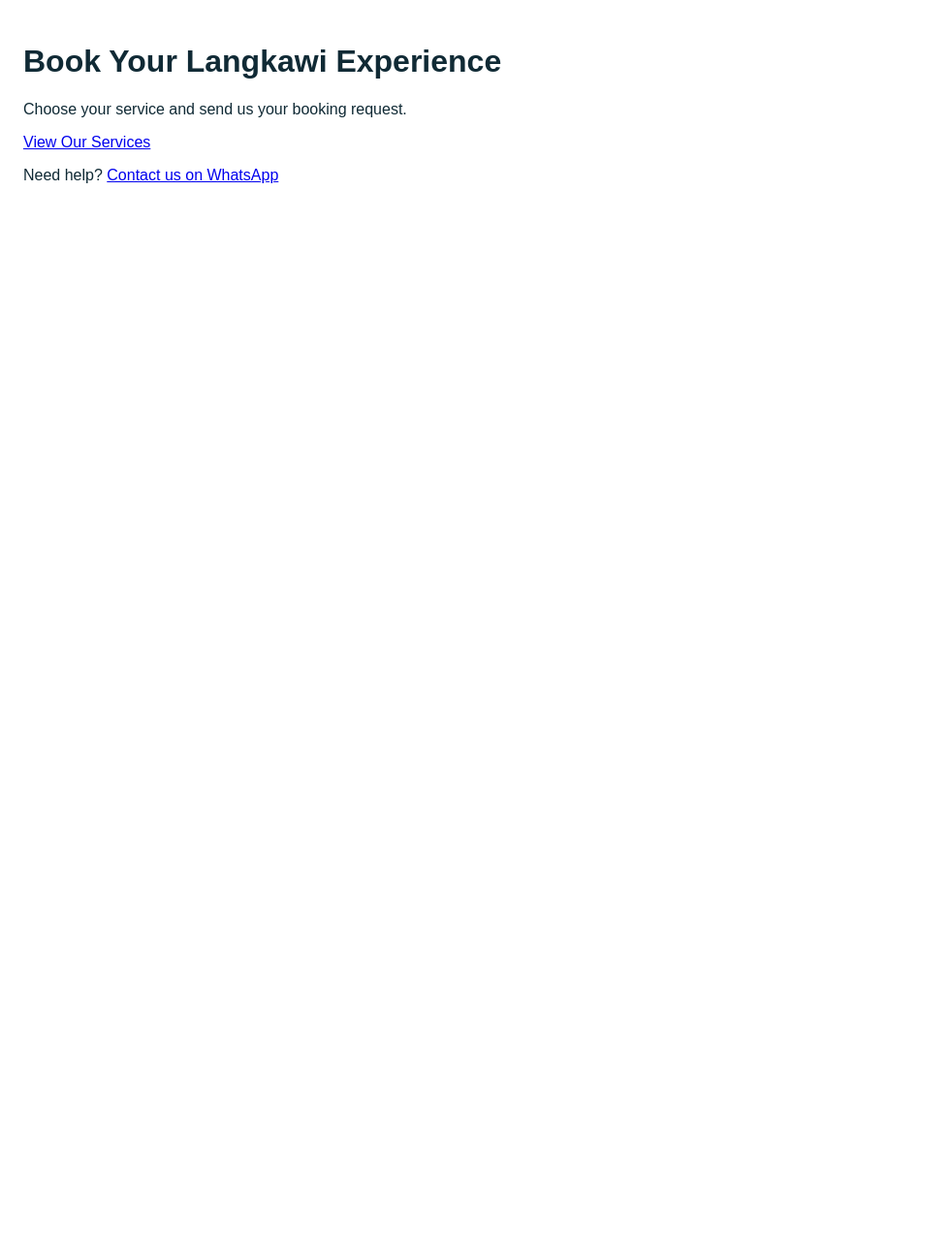
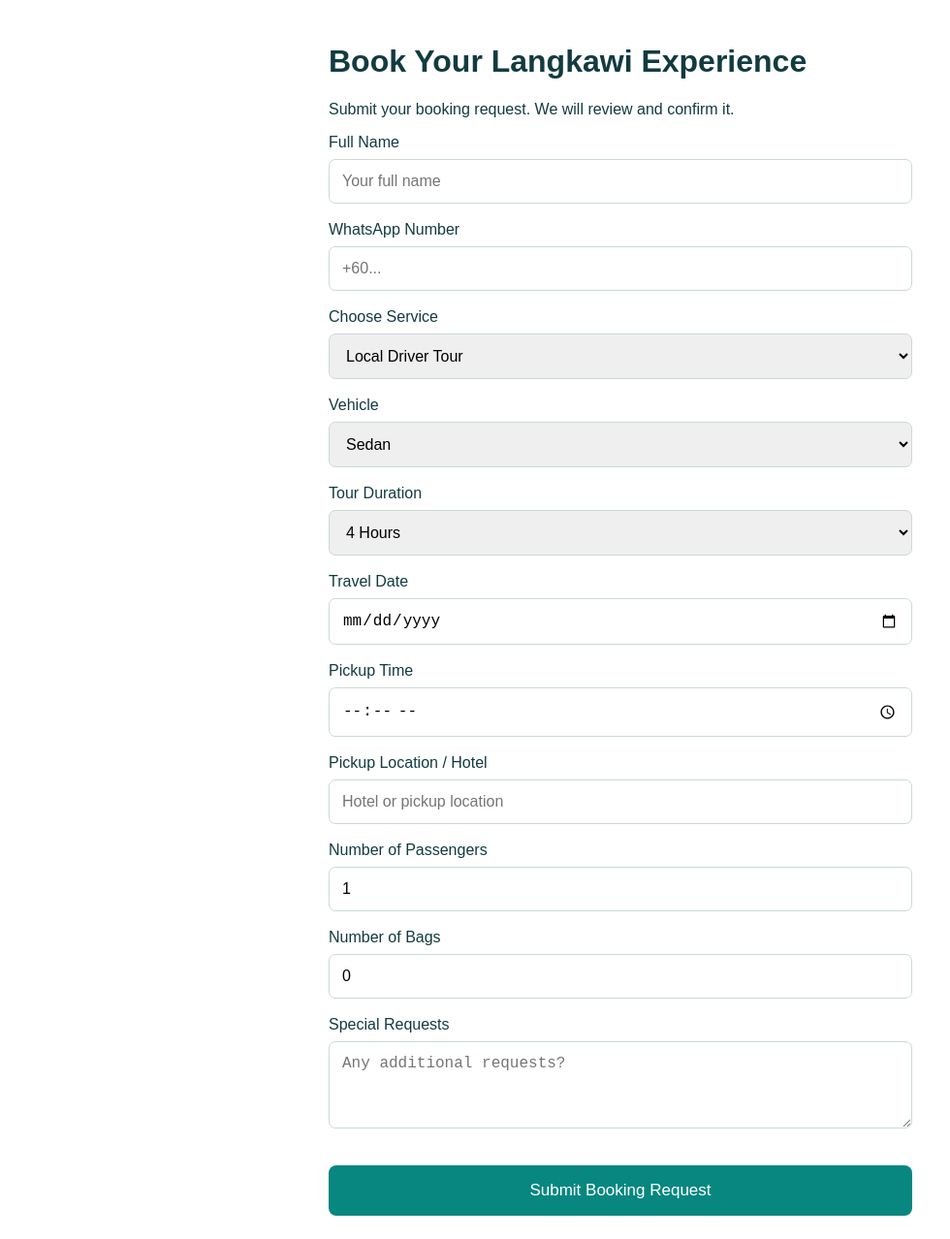
Before and after one commit to yaakoobsalleh/langkawi-gateway, a Next.js app: page /booking in a window 1280 px wide. Shown: the whole page at 97% size, without its empty margins (0-980 px from the left). Before the commit the page ends 800 px from the top, so only its background shows below. Built offline with nearby package versions, Linux system fonts and the light colour scheme.

Commit message:
Update page.tsx

```diff
--- a/app/booking/page.tsx
+++ b/app/booking/page.tsx
@@ -1,17 +1,104 @@
+
+"use client";
+
+import { useState } from "react";
+
 export default function BookingPage() {
+  const [service, setService] = useState("Local Driver Tour");
+  const [vehicle, setVehicle] = useState("Sedan");
+  const [duration, setDuration] = useState("4 Hours");
+
   return (
-    <main style={{ padding: 24, fontFamily: "Arial" }}>
+    <main style={{
+      maxWidth: 650,
+      margin: "auto",
+      padding: 24,
+      fontFamily: "Arial",
+      color: "#123b40"
+    }}>
       <h1>Book Your Langkawi Experience</h1>
-      <p>Choose your service and send us your booking request.</p>
+      <p>Submit your booking request. We will review and confirm it.</p>
 
-      <a href="/#services">View Our Services</a>
+      <form onSubmit={(e) => {
+        e.preventDefault();
+        alert("Booking form completed. Online submission will be connected next.");
+      }}>
+        <label>Full Name</label>
+        <input required placeholder="Your full name" style={field} />
 
-      <p>
-        Need help?{" "}
-        <a href="https://wa.me/60134204428">
-          Contact us on WhatsApp
-        </a>
-      </p>
+        <label>WhatsApp Number</label>
+        <input required type="tel" placeholder="+60..." style={field} />
+
+        <label>Choose Service</label>
+        <select value={service}
+          onChange={e => setService(e.target.value)} style={field}>
+          <option>Local Driver Tour</option>
+          <option>Airport Transfer</option>
+          <option>ATV Fun Ride</option>
+          <option>Langkawi River Cruise</option>
+        </select>
+
+        <label>Vehicle</label>
+        <select value={vehicle}
+          onChange={e => setVehicle(e.target.value)} style={field}>
+          <option>Sedan</option>
+          <option>MPV</option>
+        </select>
+
+        {service === "Local Driver Tour" && <>
+          <label>Tour Duration</label>
+          <select value={duration}
+            onChange={e => setDuration(e.target.value)} style={field}>
+            <option>4 Hours</option>
+            <option>8 Hours</option>
+          </select>
+        </>}
+
+        <label>Travel Date</label>
+        <input required type="date" min={new Date().toISOString().split("T")[0]}
+          style={field} />
+
+        <label>Pickup Time</label>
+        <input required type="time" min="10:00" style={field} />
+
+        <label>Pickup Location / Hotel</label>
+        <input required placeholder="Hotel or pickup location" style={field} />
+
+        <label>Number of Passengers</label>
+        <input required type="number" min="1" max={vehicle === "Sedan" ? 3 : 6}
+          defaultValue="1" style={field} />
+
+        <label>Number of Bags</label>
+        <input type="number" min="0" defaultValue="0" style={field} />
+
+        <label>Special Requests</label>
+        <textarea placeholder="Any additional requests?"
+          style={{ ...field, minHeight: 90 }} />
+
+        <button type="submit" style={{
+          width: "100%",
+          padding: 16,
+          marginTop: 20,
+          background: "#07877f",
+          color: "white",
+          border: 0,
+          borderRadius: 8,
+          fontSize: 17
+        }}>
+          Submit Booking Request
+        </button>
+      </form>
     </main>
   );
 }
+
+const field = {
+  display: "block",
+  width: "100%",
+  boxSizing: "border-box" as const,
+  padding: 13,
+  margin: "8px 0 18px",
+  border: "1px solid #ccd8d8",
+  borderRadius: 7,
+  fontSize: 16
+};
```
